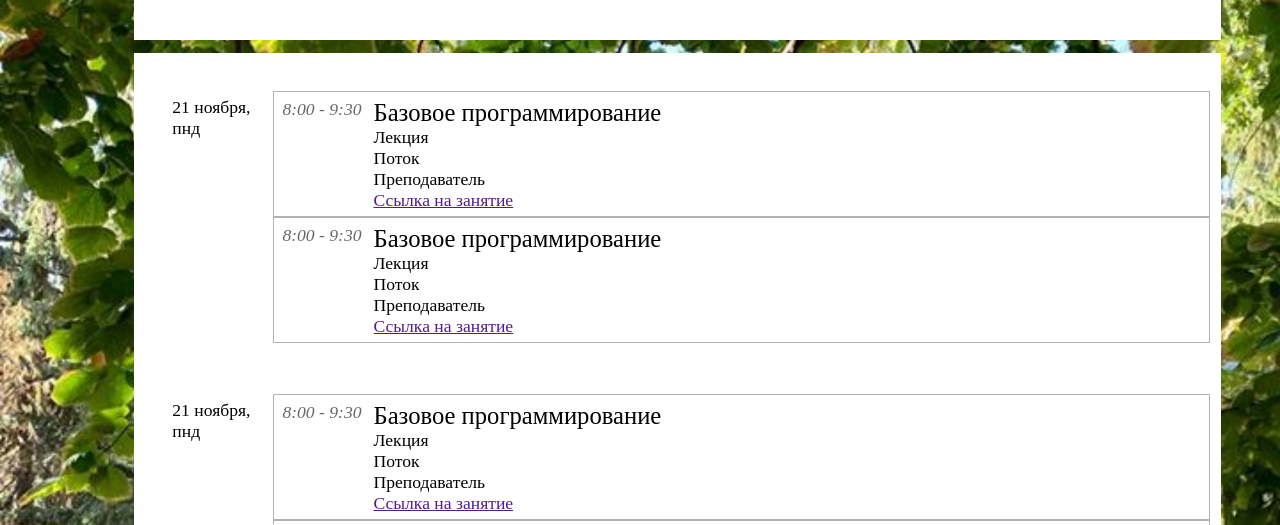
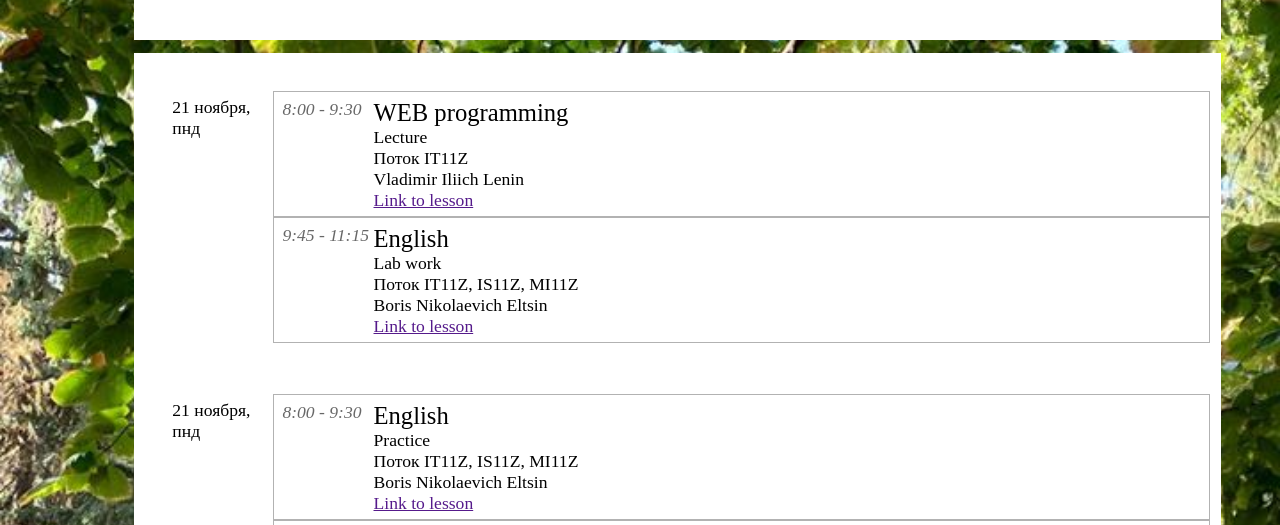
Before and after one commit to gluha228/orarUsarb, a plain HTML site: page index.html in a window 1280 px wide. Shown: the part 272-797 px from the top of the page. Drawn offline with Linux system fonts and the light colour scheme.

Commit message:
JavaScript timeTable data saving and html filling added

```diff
--- a/js.js
+++ b/js.js
@@ -0,0 +1,33 @@
+const weekDays = ["none", "пнд", "втр", "срд", "чтв", "птн", "сбт", "вск"];
+const lessonTime = ["none","8:00 - 9:30","9:45 - 11:15","11:30 - 13:00","13:15 - 14:45","15:00 - 16:30","16:45 - 18:15"];
+let week = 1;
+let group = "IT11Z";
+
+/*
+timetable[group][week][dayOfWeek][lesson]=lessonOrder, lessonName, lessonType
+lessons[group][lessonName] = flow
+flows[flow]= groups, teacher
+*/
+const timetable = {
+    "IT11Z":[[[[1,"WEB programming","Lecture"],[2,"English","Lab work"]],[[1,"English","Practice"],[2,"WEB programming","Test"],[3,"Programming","Practice"]],[[1,"WEB programming","Lecture"],[2,"Programming","Practice"],[3,"English","Lab work"],[4,"WEB programming","Practice"]],[[1,"Programming","Test"],[2,"English","Test"],[3,"English","Lecture"],[4,"Programming","Test"],[5,"English","Test"]],[[1,"Programming","Test"],[2,"English","Lab work"],[3,"WEB programming","Practice"],[4,"WEB programming","Lab work"]]],[[[1,"WEB programming","Test"]],[[1,"English","Test"],[2,"English","Practice"]],[[1,"WEB programming","Test"]],[[1,"WEB programming","Test"],[2,"Programming","Lab work"],[3,"Programming","Lecture"],[4,"WEB programming","Practice"]],[[1,"WEB programming","Lab work"],[2,"English","Lab work"],[3,"English","Practice"],[4,"WEB programming","Lab work"]]],[[[1,"Programming","Lecture"],[2,"English","Lab work"],[3,"WEB programming","Practice"],[4,"WEB programming","Practice"],[5,"English","Test"]],[[1,"English","Lecture"]],[[1,"English","Lecture"],[2,"Programming","Lecture"],[3,"WEB programming","Lecture"]],[[1,"WEB programming","Lecture"]],[[1,"WEB programming","Practice"],[2,"Programming","Test"],[3,"English","Lecture"],[4,"Programming","Lecture"],[5,"Programming","Lab work"]]]],
+    "MI11Z":[[[[1,"Programming","Lecture"],[2,"English","Practice"],[3,"Programming","Practice"],[4,"WEB programming","Lab work"]],[[1,"English","Test"]],[[1,"Programming","Lab work"],[2,"English","Lecture"],[3,"English","Practice"]],[[1,"English","Lab work"],[2,"English","Test"],[3,"Programming","Practice"],[4,"English","Practice"],[5,"WEB programming","Practice"]],[[1,"WEB programming","Practice"],[2,"English","Practice"],[3,"Programming","Test"],[4,"Programming","Lab work"]]],[[[1,"English","Practice"],[2,"WEB programming","Test"],[3,"Programming","Practice"],[4,"English","Practice"]],[[1,"WEB programming","Lecture"],[2,"Programming","Test"],[3,"WEB programming","Test"],[4,"WEB programming","Lab work"],[5,"Programming","Practice"]],[[1,"WEB programming","Test"],[2,"English","Test"],[3,"Programming","Lecture"],[4,"Programming","Practice"],[5,"WEB programming","Lecture"]],[[1,"English","Lab work"]],[[1,"Programming","Lab work"],[2,"English","Lecture"],[3,"English","Practice"],[4,"English","Lecture"],[5,"English","Lecture"]]],[[[1,"WEB programming","Practice"],[2,"Programming","Lecture"],[3,"Programming","Practice"]],[[1,"WEB programming","Lab work"],[2,"Programming","Test"],[3,"English","Lab work"],[4,"WEB programming","Test"]],[[1,"Programming","Lecture"],[2,"WEB programming","Lab work"]],[[1,"English","Test"]],[[1,"WEB programming","Practice"],[2,"WEB programming","Lab work"],[3,"Programming","Lecture"]]]],
+    "IS11Z":[[[[1,"English","Lab work"],[2,"Programming","Practice"],[3,"Programming","Test"],[4,"WEB programming","Practice"]],[[1,"English","Practice"],[2,"Programming","Test"],[3,"Programming","Lab work"]],[[1,"English","Lecture"],[2,"Programming","Lecture"],[3,"English","Test"]],[[1,"English","Lab work"]],[[1,"English","Lecture"],[2,"English","Practice"]]],[[[1,"Programming","Test"],[2,"WEB programming","Lab work"],[3,"WEB programming","Practice"],[4,"Programming","Lecture"],[5,"Programming","Lecture"]],[[1,"WEB programming","Test"],[2,"English","Lecture"]],[[1,"English","Test"]],[[1,"WEB programming","Lab work"],[2,"WEB programming","Test"]],[[1,"English","Lab work"],[2,"Programming","Lecture"],[3,"English","Test"],[4,"WEB programming","Test"]]],[[[1,"English","Lecture"],[2,"Programming","Lab work"],[3,"English","Practice"],[4,"English","Practice"],[5,"English","Test"]],[[1,"English","Lab work"]],[[1,"Programming","Lecture"],[2,"WEB programming","Lecture"],[3,"WEB programming","Practice"]],[[1,"WEB programming","Test"]],[[1,"English","Lab work"]]]]
+}
+const lessons = {"IT11Z":{"Programming":"p1","WEB programming":"w1","English":"e1"},"IS11Z":{"Programming":"p1","WEB programming":"w2","English":"e1"},"MI11Z":{"Programming":"p1","WEB programming":"w2","English":"e1"}}
+const flows = {"p1":[["IT11Z","IS11Z","MI11Z"],"Iosif Visarionovich Stalin"], "w1":[["IT11Z"],"Vladimir Iliich Lenin"], "e1":[["IT11Z","IS11Z","MI11Z"],"Boris Nikolaevich Eltsin"], "w2":[["IS11Z","MI11Z"],"Stas Boretskii"]}
+let flow = "";
+let content = document.querySelector(".timetable")
+for (dayOfWeek=1; dayOfWeek<6; dayOfWeek++) {
+    content.insertAdjacentHTML("beforeend",
+    '<div class="day"><div class="day-week">21 ноября, пнд</div><div class="day-timetable"><div id="'+weekDays[dayOfWeek]+'"></div></div></div>')
+    for (lesson = 1; lesson <= timetable[group][week-1][dayOfWeek-1].length; lesson++) {
+        flow = lessons[group][timetable[group][week-1][dayOfWeek-1][lesson-1][1]];
+        document.getElementById(weekDays[dayOfWeek]).insertAdjacentHTML("beforeend",
+        '<div class="lesson"><div class="time">'+lessonTime[timetable[group][week-1][dayOfWeek-1][lesson-1][0]]+
+        '</div><div><h4>'+timetable[group][week-1][dayOfWeek-1][lesson-1][1]+
+        '</h4><div>'+timetable[group][week-1][dayOfWeek-1][lesson-1][2]+
+        '</div><div>Поток '+flows[flow][0].join(', ')+
+        '</div><div>'+flows[flow][1]+'</div><div><a href="">Link to lesson</a></div></div></div>')
+        console.log(document.getElementById(weekDays[dayOfWeek]));
+    }
+}
```
Also changed, not shown: index.html (+2 -0 lines).
